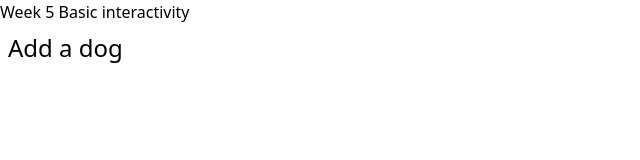
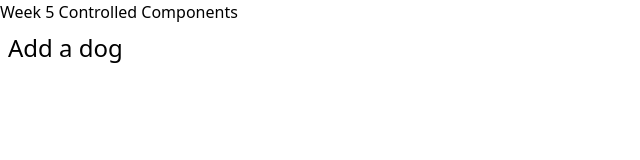
Before and after one commit to Jeffdcdr/webdev2-demos-wednesday, a Next.js app: page /week-5 in a window 1280 px wide. Shown: the top 160 px of the page, without its empty margins (0-640 px from the left). Built offline with nearby package versions, Linux system fonts and the light colour scheme.

Commit message:
Update page.js
week-5 update

```diff
--- a/app/week-5/page.js
+++ b/app/week-5/page.js
@@ -4,7 +4,7 @@ import DogForm from "./dog-form";
 export default function Page() {
     return (
         <main>
-            <h1>Week 5 Basic interactivity</h1>
+            <h1>Week 5 Controlled Components</h1>
             <DogForm/>
         </main>
     );
```
